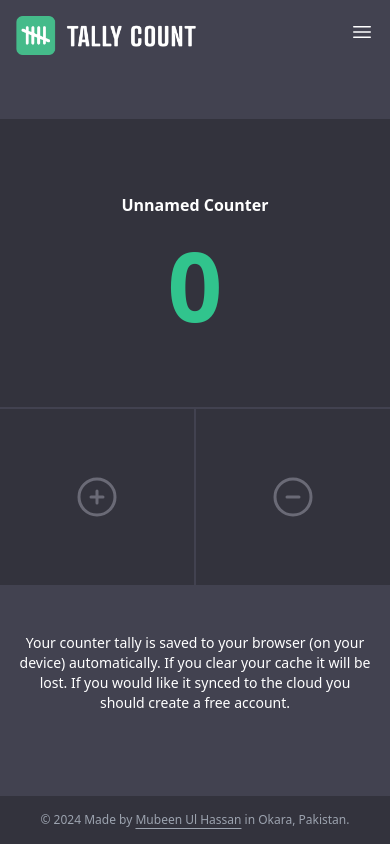
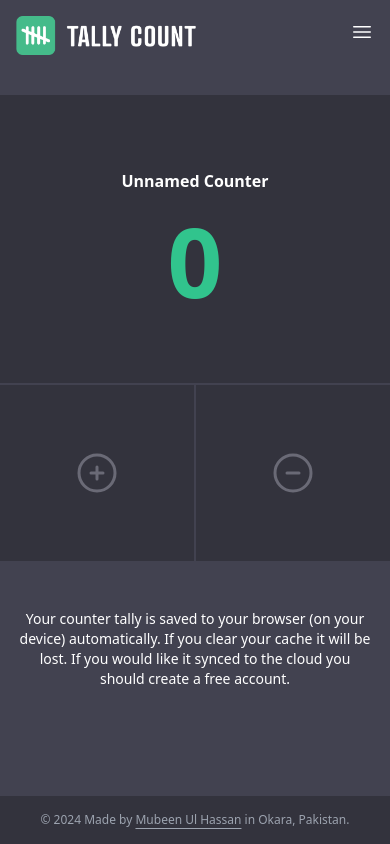
Before and after one commit to Mubeen-Ul-Hassan/tally-counter, a Next.js app: page / in a window 390 px wide. Built offline with nearby package versions, Linux system fonts and the light colour scheme.

Commit message:
position fix

```diff
--- a/components/Screen.tsx
+++ b/components/Screen.tsx
@@ -7,7 +7,7 @@ interface countGuard {
 export default function Screen({ count }: countGuard) {
   return (
     <section className="flex justify-center items-center">
-      <div className="bg-customDarkGray w-full sm:mx-80 sm:rounded-t-xl sm:py-12 mt-12 h-72 ms:h-96 flex flex-col justify-center items-center">
+      <div className="bg-customDarkGray w-full sm:mx-80 sm:rounded-t-xl sm:py-12 mt-6 sm:mt-12 h-72 ms:h-96 flex flex-col justify-center items-center">
         <h1 className="font-semibold text-white">Unnamed Counter</h1>
         <ul className="text-white text-8xl sm:text-10xl font-semibold pt-5 sm:pt-0">
           <li className="text-customGreen">{count}</li>
```
